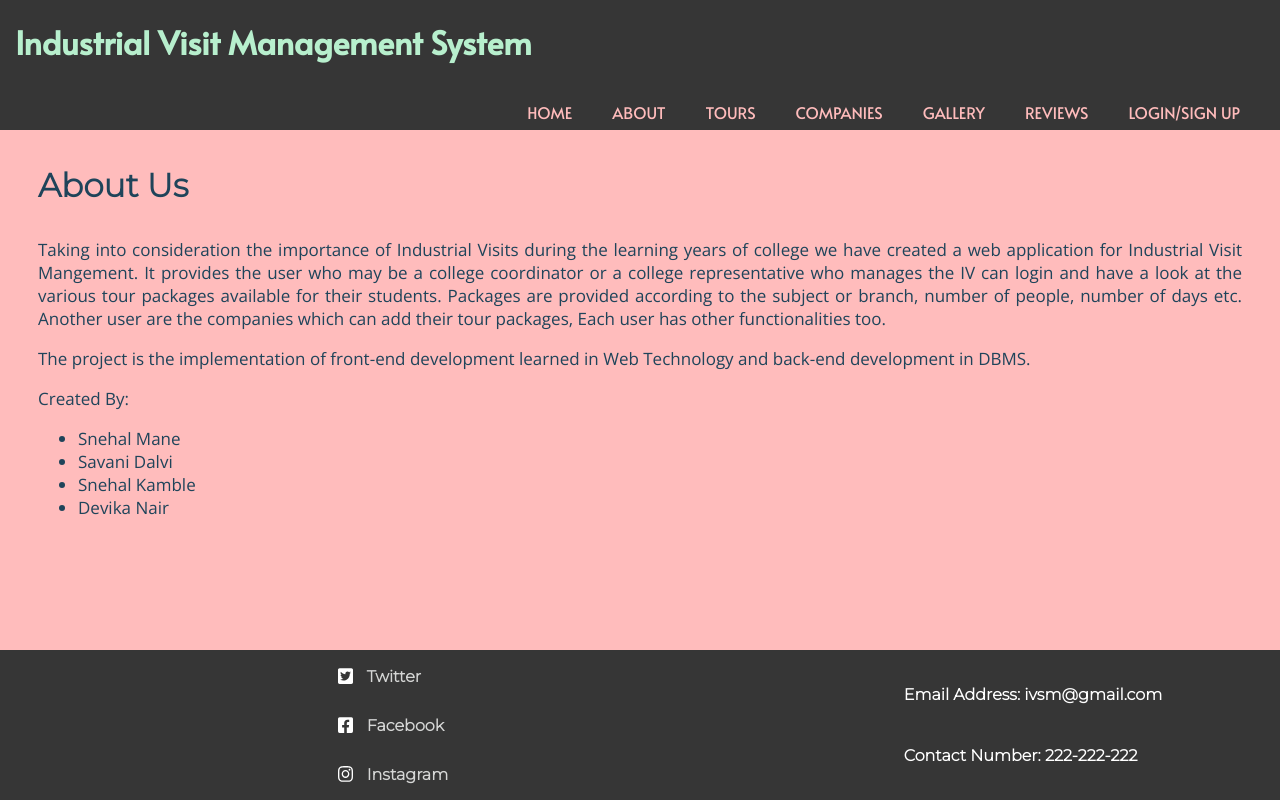
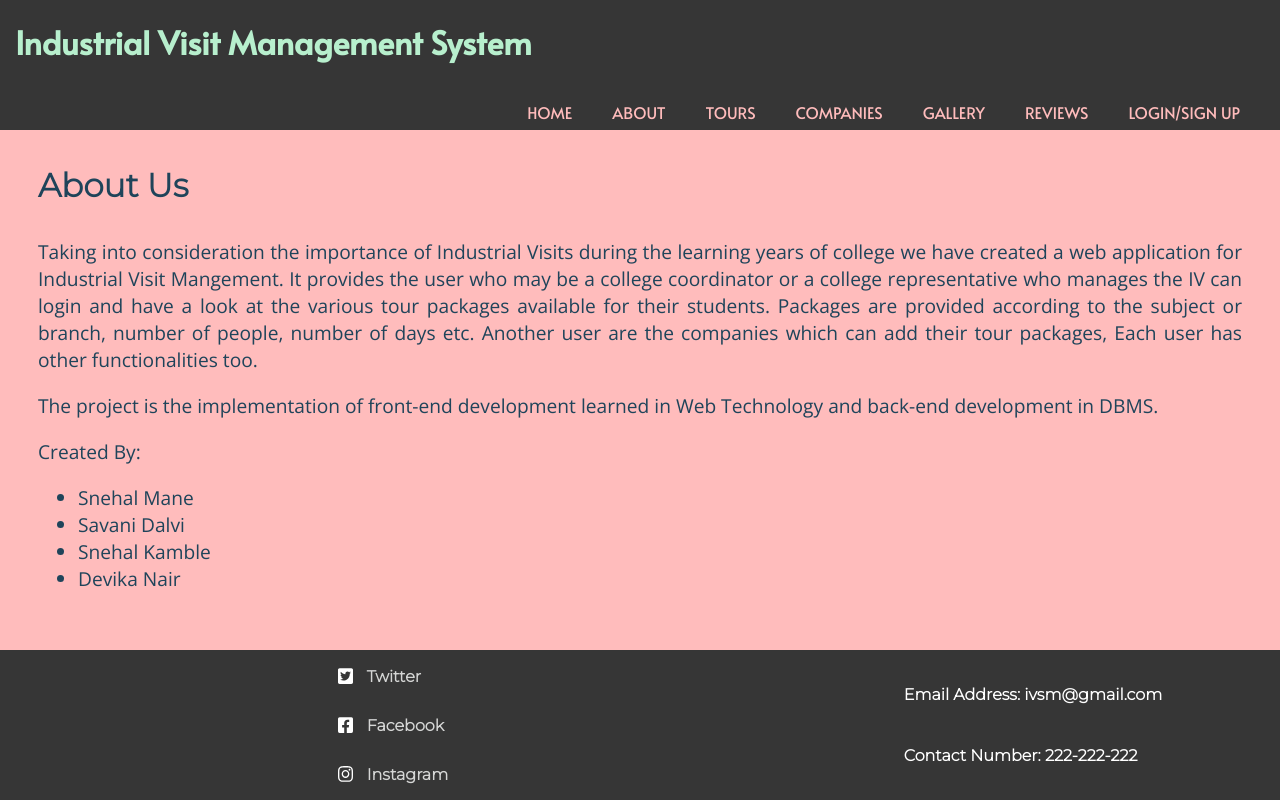
Before and after one commit to name-hansel/IVMS, a PHP site: page /About.html in a window 1280 px wide. Run offline with PHP 8.4, Linux system fonts and the light colour scheme.

Commit message:
about css

```diff
--- a/Information/CSS/styling.css
+++ b/Information/CSS/styling.css
@@ -100,7 +100,7 @@ body{
 
 .content{
   font-family: 'Open Sans', sans-serif;
-  font-size: 17px;
+  font-size: 120%;
   color: #1F445A;
   padding-left: 30px;
   padding-right: 30px;
```
